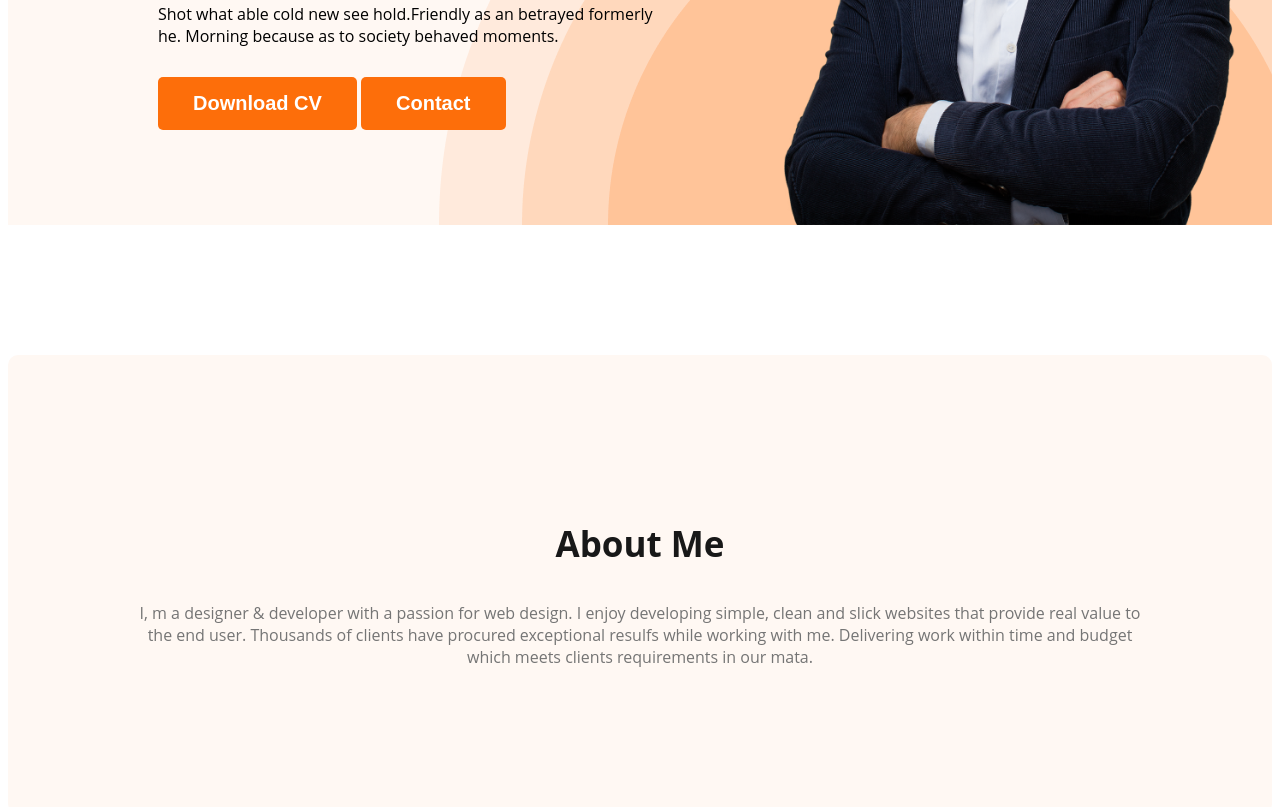
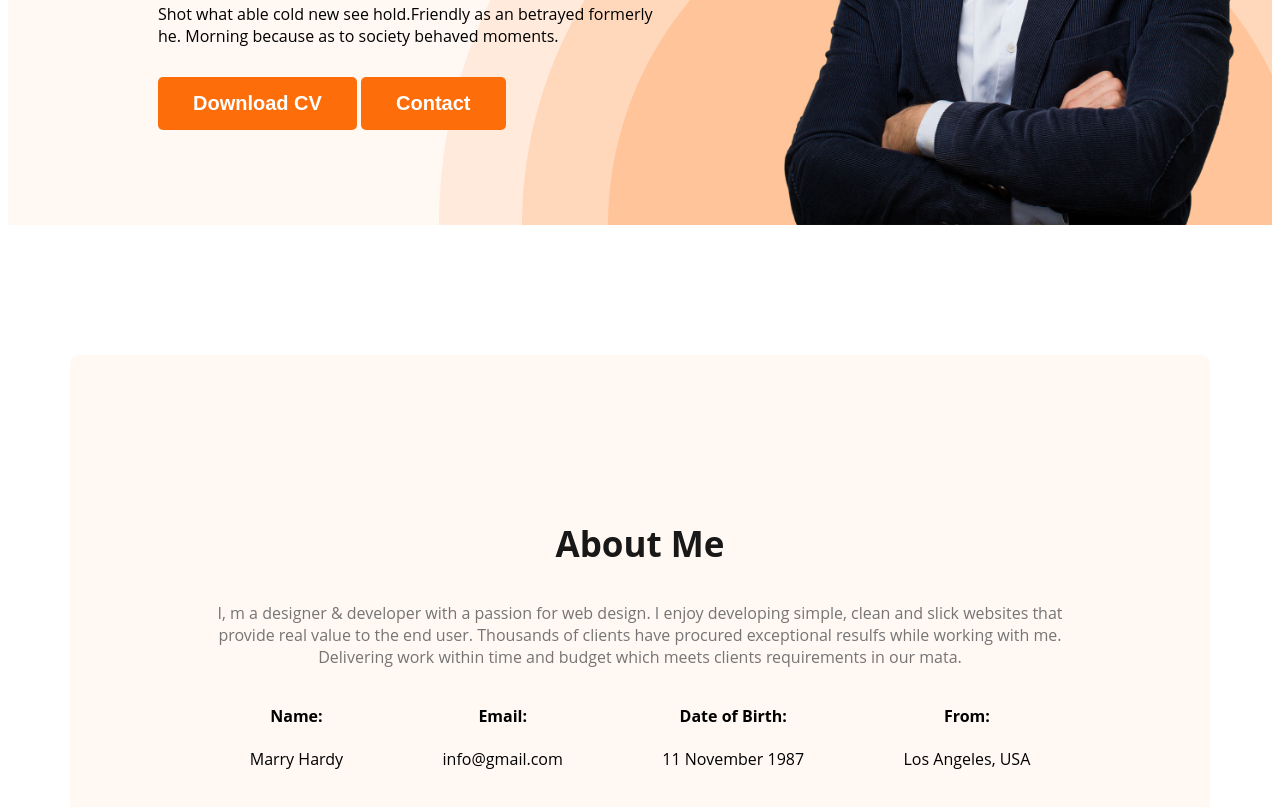
Before and after one commit to mirrumman/web-developer-portfolio, a plain HTML site: page index.html in a window 1280 px wide. Shown: the part 543-1350 px from the top of the page. Drawn offline with Linux system fonts and the light colour scheme.

Commit message:
about section done

```diff
--- a/index.html
+++ b/index.html
@@ -41,6 +41,28 @@
        <section class="about">
         <h3 class="section-title">About Me</h3>
         <p class="section-description">I, m a designer & developer with a passion for web design. I enjoy developing simple, clean and slick websites that provide real value to the end user. Thousands of clients have procured exceptional resulfs while working with me. Delivering work within time and budget which meets clients requirements in our mata.</p>
+
+        <div class="about-info-container">
+            <!-- .about-info*4>h4.info-title+p.info-description -->
+            <div class="about-info">
+                <h4 class="info-title">Name:</h4>
+                <p class="info-description">Marry Hardy</p>
+            </div>
+            <div class="about-info">
+                <h4 class="info-title">Email:</h4>
+                <p class="info-description">info@gmail.com</p>
+            </div>
+            <div class="about-info">
+                <h4 class="info-title">Date of Birth:</h4>
+                <p class="info-description">11 November 1987</p>
+            </div>
+            <div class="about-info">
+                <h4 class="info-title">From:</h4>
+                <p class="info-description">Los Angeles, USA</p>
+            </div>
+
+        </div>
+
        </section>
 
     </main>
--- a/styles/portfolio.css
+++ b/styles/portfolio.css
@@ -105,9 +105,23 @@ nav a{
 
 /*main section design */
 
+main{
+    max-width: 1140px;
+    margin: 0 auto;
+}
+
 .about{
     padding: 130px;
     border-radius: 10px;
     background-color: #FFF8F3;
     margin: 130px 0px;
 }
+
+.about-info-container{
+    display: flex;
+    justify-content: space-around;
+}
+
+.about-info{
+    text-align: center;
+}
```
